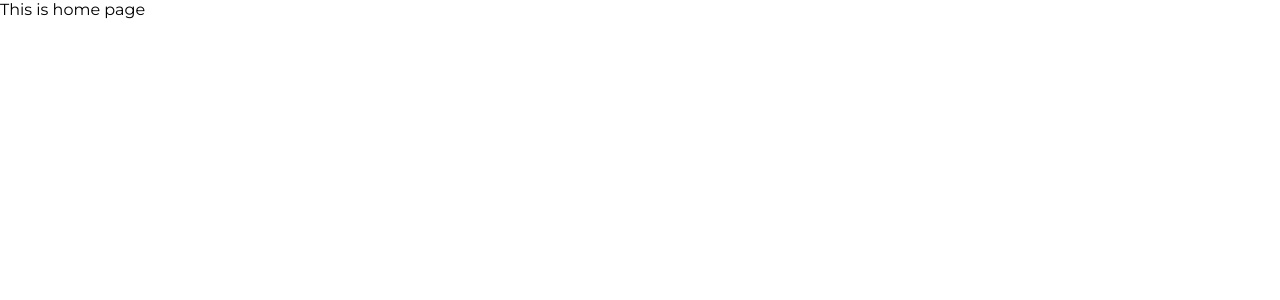
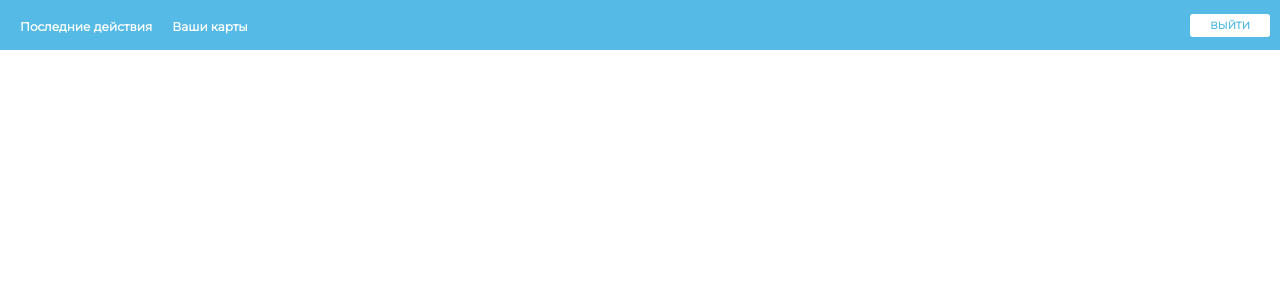
Before and after one commit to YauheniRusinchuk/account-bank, a React (Create React App) app in the folder frontend/: page / in a window 1280 px wide. Shown: the top 300 px of the page. Built offline with nearby package versions, Linux system fonts and the light colour scheme.

Commit message:
add home page base

```diff
--- a/frontend/src/App.css
+++ b/frontend/src/App.css
@@ -70,3 +70,46 @@
     background: #55bae5;
     color: white;
 }
+
+
+.header_container {
+    width: 100%;
+    height: 50px;
+    background: #55bae5;
+    display: flex;
+    align-items: center;
+    justify-content: space-between;
+}
+
+
+.header_container .header_menu {
+    margin: 10px;
+}
+
+.header_container .header_menu a {
+    text-decoration: none;
+    color: white;
+    margin: 10px;
+    font-size: 12px;
+    font-weight: bold;
+}
+
+
+
+
+.logout_btn {
+    margin: 10px;
+}
+
+
+.logout_btn button {
+    border: none;
+    padding: 5px 20px;
+    font-size: 10px;
+    font-weight: bold;
+    border-radius: 3px;
+    outline: none;
+    cursor: pointer;
+    background: white;
+    color: #55bae5;
+}
--- /dev/null
+++ b/frontend/src/components/Cart.js
@@ -0,0 +1,12 @@
+import React from 'react'
+
+function Cart() {
+    return (
+        <div className='cart_container'>
+            <p>Cart</p>
+        </div>
+    )
+}
+
+
+export default Cart;
--- /dev/null
+++ b/frontend/src/components/Header.js
@@ -0,0 +1,18 @@
+import React from 'react'
+import Logout from './Logout'
+import {Link} from 'react-router-dom'
+
+
+function Header() {
+    return (
+        <div className='header_container'>
+            <div className='header_menu'>
+                <a href="">Последние действия</a>
+                <Link to="/carts">Ваши карты</Link>
+            </div>
+            <Logout />
+        </div>
+    )
+}
+
+export default Header;
--- a/frontend/src/components/Home.js
+++ b/frontend/src/components/Home.js
@@ -1,11 +1,14 @@
-import React from 'react'
-
+import React, {Fragment} from 'react'
+import Header from './Header'
+import Main from './Main'
+import Cart from './Cart'
+import {Switch, Route} from 'react-router-dom'
 
 function Home() {
     return(
-        <div className='home_container'>
-            <p>This is home page</p>
-        </div>
+        <Fragment>
+            <Header />
+        </Fragment>
     )
 }
 
--- a/frontend/src/components/Login.js
+++ b/frontend/src/components/Login.js
@@ -1,15 +1,27 @@
-import React from 'react'
+import React, {useState} from 'react'
 
 
 function Login() {
+
+
+    const [email, setEmail] = useState('');
+    const [password, setPassword] = useState('');
+
+
+    function submitHandler(e) {
+        e.preventDefault();
+        console.log("CLICK SUBMIT LOGIN")
+    }
+
+
     return (
         <div className='login_container'>
             <div className='login_wrapper'>
                 <div className='login_wrapper_body'>
-                    <form>
+                    <form onSubmit={submitHandler}>
                         <p>ВОЙТИ В АККАУНТ</p>
-                        <input type='email' placeholder="Ваша почта ..." />
-                        <input type='password' placeholder="Ваш пароль ..." />
+                        <input value={email} onChange={(e) => setEmail(e.target.value)} type='email' placeholder="Ваша почта ..." />
+                        <input value={password} onChange={(e) => setPassword(e.target.value)} type='password' placeholder="Ваш пароль ..." />
                         <button>ВОЙТИ</button>
                     </form>
                 </div>
--- /dev/null
+++ b/frontend/src/components/Logout.js
@@ -0,0 +1,13 @@
+import React from 'react'
+
+
+function Logout() {
+    return(
+        <div className='logout_btn'>
+            <button>ВЫЙТИ</button>
+        </div>
+    )
+}
+
+
+export default Logout;
--- /dev/null
+++ b/frontend/src/components/Main.js
@@ -0,0 +1,13 @@
+import React from 'react'
+
+
+function Main() {
+    return (
+        <div className='main_container'>
+            <p>MAIN</p>
+        </div>
+    )
+}
+
+
+export default Main;
```
